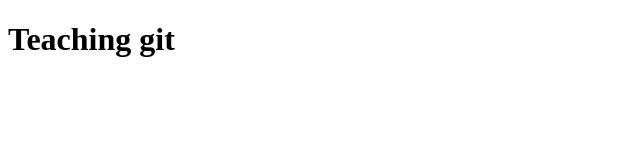
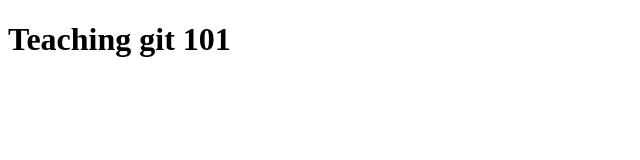
Before and after one commit to surajsly/git101, a plain HTML site: page index.html in a window 1280 px wide. Shown: the full height of the page, 0-640 px from the left. Drawn offline with Linux system fonts and the light colour scheme.

Commit message:
change in index

```diff
--- a/index.html
+++ b/index.html
@@ -4,6 +4,6 @@
 	<title>git</title>
 </head>
 <body>
-	<h1>Teaching git</h1>
+	<h1>Teaching git 101</h1>
 </body>
 </html>
```
